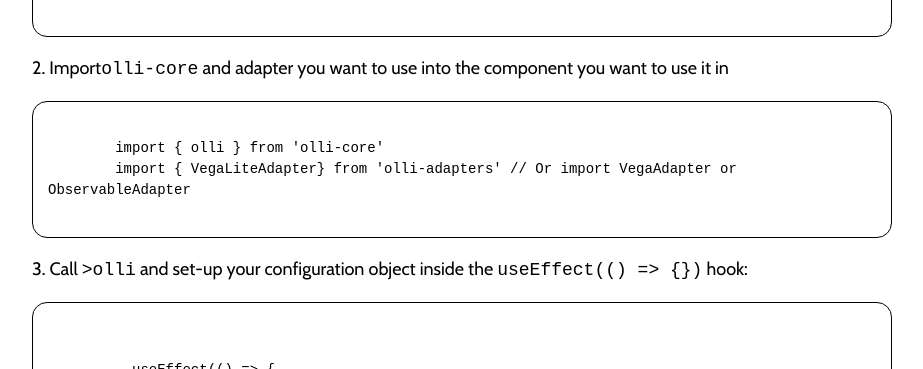
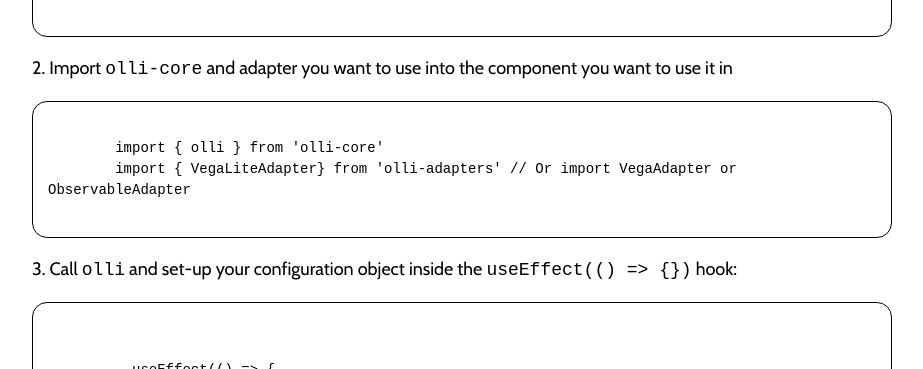
Before and after one commit to mitvis/olli, a Jekyll site: the page built from docs/quickstart.html, in a window 1280 px wide and 900 px high, scrolled down 2878 px. Shown: the top 369 px of the window, without its empty margins (242-1165 px from the left). Built offline with Jekyll 4.4.1, drawn with Linux system fonts in a browser that asks for light colours; nearby versions of some CDN libraries; a script that is not in the unit is left out.

Commit message:
typo fixes

```diff
--- a/docs/quickstart.html
+++ b/docs/quickstart.html
@@ -122,14 +122,14 @@ title: "Quickstart"
         npm install olli-core olli-adapters
       </code>
     </div>
-    <p>2. Import<code>olli-core</code> and adapter you want to use into the component you want to use it in</p>
+    <p>2. Import <code>olli-core</code> and adapter you want to use into the component you want to use it in</p>
     <div class="Code-Block">
       <code class="language-javascript">
         import { olli } from 'olli-core'
         import { VegaLiteAdapter} from 'olli-adapters' // Or import VegaAdapter or ObservableAdapter
       </code>
     </div>
-    <p>3. Call <code>>olli</code> and set-up your configuration object inside the <code>useEffect(() => {})</code> hook:
+    <p>3. Call <code>olli</code> and set-up your configuration object inside the <code>useEffect(() => {})</code> hook:
     </p>
     <div class="Code-Block">
       <code class="language-javascript">
```
